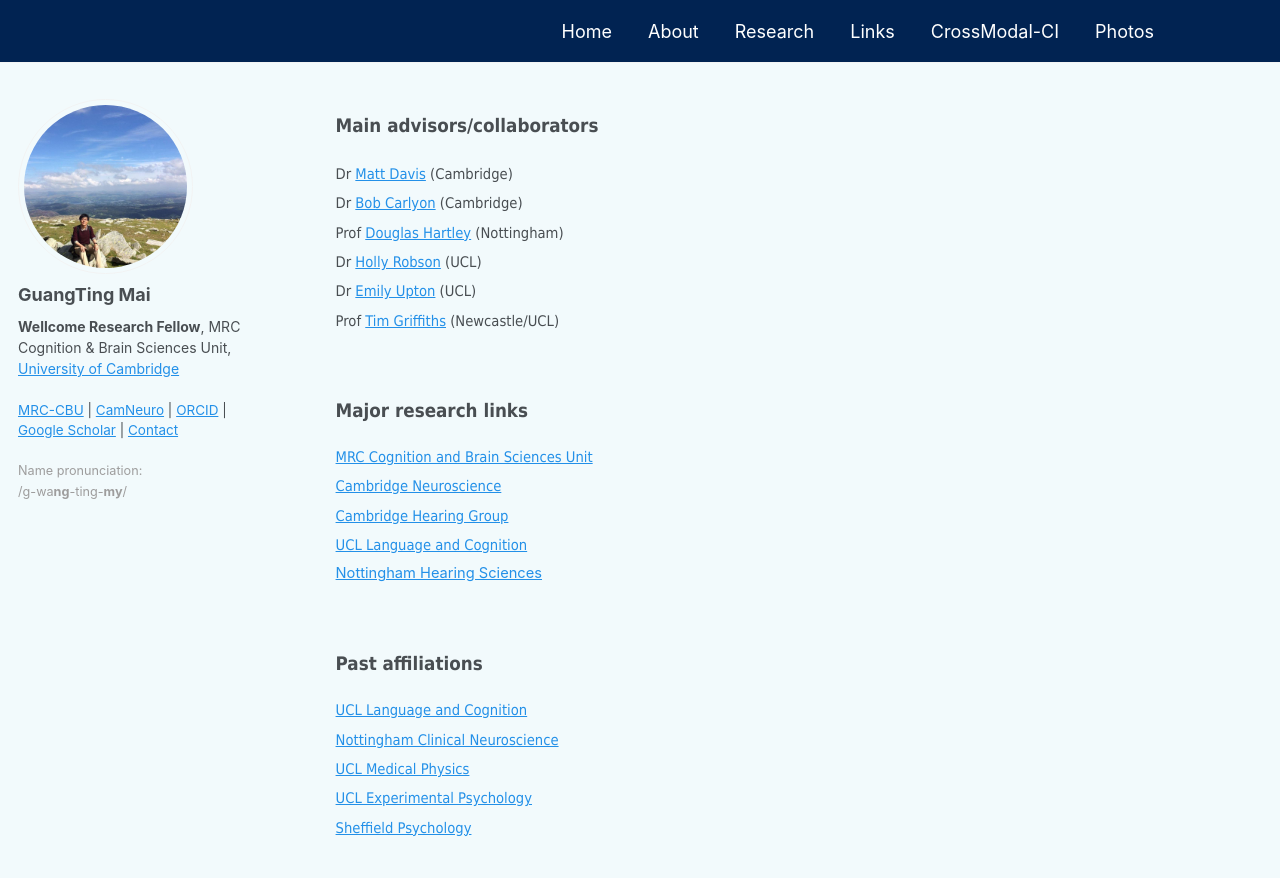
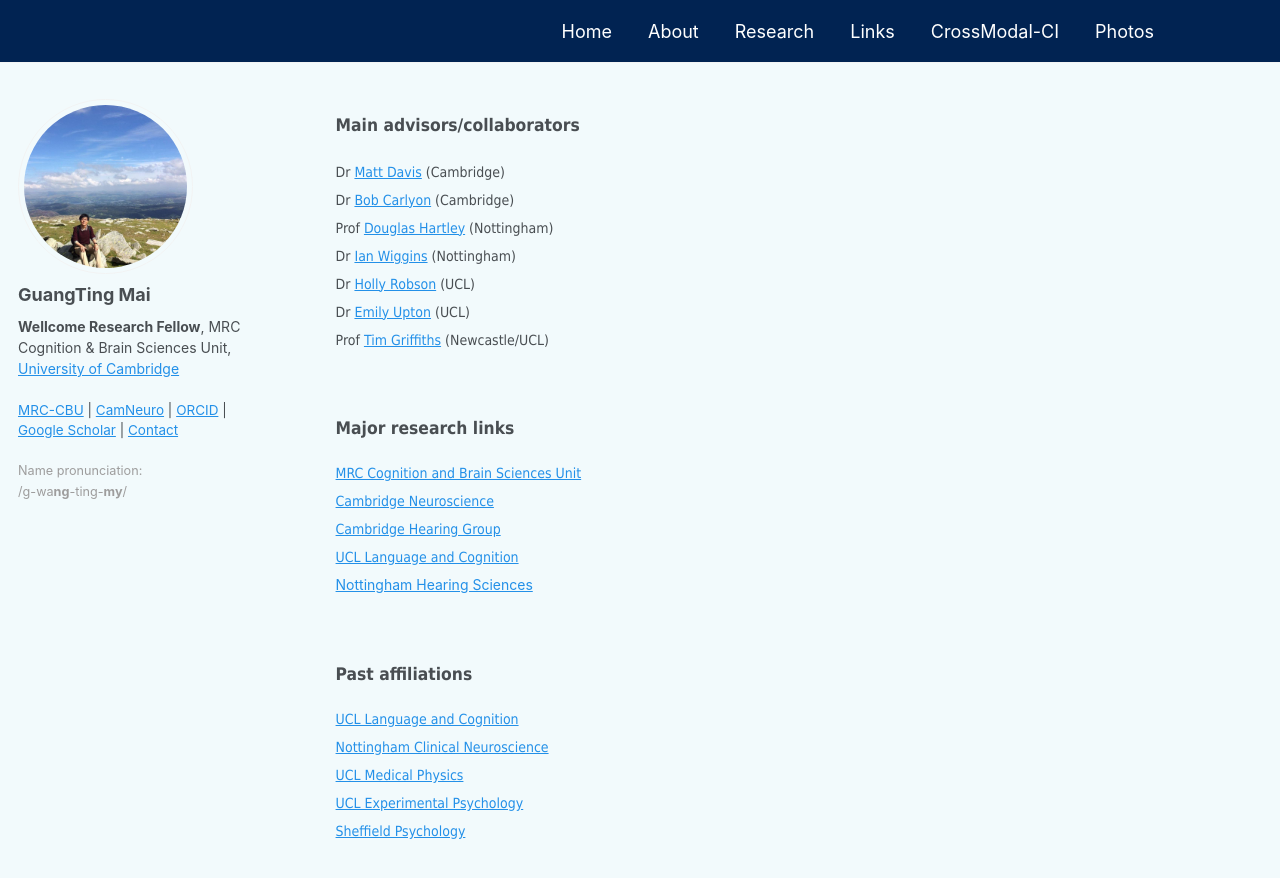
Before and after one commit to guangtingmai/guangtingmai.github.io, a Jekyll site: the page built from _pages/research-links.html, in a window 1280 px wide and 900 px high. Shown: the top 878 px of the window. Built offline with Jekyll 4.4.1, drawn with Linux system fonts in a browser that asks for light colours.

Commit message:
Update research-links.html

```diff
--- a/_pages/research-links.html
+++ b/_pages/research-links.html
@@ -4,32 +4,33 @@
 permalink: /research-links/
 author_profile: true
 ---
-<p><span style="font-size: 14pt;font-family: Tahoma;line-height: 1;display: block;margin-bottom: 0"><strong>Main advisors/collaborators</strong></span></p>
+<p><span style="font-size: 13pt;font-family: Tahoma;line-height: 1;display: block;margin-bottom: 0"><strong>Main advisors/collaborators</strong></span></p>
 <p>
-  <span style="font-size: 11pt;font-family: Tahoma;line-height: 2;display: block;">Dr <a href="https://www.mrc-cbu.cam.ac.uk/people/matt.davis/">Matt Davis</a> (Cambridge)</span>
-  <span style="font-size: 11pt;font-family: Tahoma;line-height: 2;display: block;">Dr <a href="https://www.mrc-cbu.cam.ac.uk/people/bob.carlyon/">Bob Carlyon</a> (Cambridge)</span>
-  <span style="font-size: 11pt;font-family: Tahoma;line-height: 2;display: block;">Prof <a href="https://www.nottingham.ac.uk/Medicine/people/douglas.hartley">Douglas Hartley</a> (Nottingham)</span>
-  <span style="font-size: 11pt;font-family: Tahoma;line-height: 2;display: block;">Dr <a href="https://profiles.ucl.ac.uk/82001-holly-robson">Holly Robson</a> (UCL)</span>
-  <span style="font-size: 11pt;font-family: Tahoma;line-height: 2;display: block;">Dr <a href="https://profiles.ucl.ac.uk/71137-emily-upton">Emily Upton</a> (UCL)</span>
-  <span style="font-size: 11pt;font-family: Tahoma;line-height: 2;display: block;">Prof <a href="https://www.ncl.ac.uk/medical-sciences/people/profile/timgriffiths.html">Tim Griffiths</a> (Newcastle/UCL)</span>
+  <span style="font-size: 10.5pt;font-family: Tahoma;line-height: 2;display: block;">Dr <a href="https://www.mrc-cbu.cam.ac.uk/people/matt.davis/">Matt Davis</a> (Cambridge)</span>
+  <span style="font-size: 10.5pt;font-family: Tahoma;line-height: 2;display: block;">Dr <a href="https://www.mrc-cbu.cam.ac.uk/people/bob.carlyon/">Bob Carlyon</a> (Cambridge)</span>
+  <span style="font-size: 10.5pt;font-family: Tahoma;line-height: 2;display: block;">Prof <a href="https://www.nottingham.ac.uk/Medicine/people/douglas.hartley">Douglas Hartley</a> (Nottingham)</span>
+  <span style="font-size: 10.5pt;font-family: Tahoma;line-height: 2;display: block;">Dr <a href="https://www.nottingham.ac.uk/medicine/people/ian.wiggins">Ian Wiggins</a> (Nottingham)</span>
+  <span style="font-size: 10.5pt;font-family: Tahoma;line-height: 2;display: block;">Dr <a href="https://profiles.ucl.ac.uk/82001-holly-robson">Holly Robson</a> (UCL)</span>
+  <span style="font-size: 10.5pt;font-family: Tahoma;line-height: 2;display: block;">Dr <a href="https://profiles.ucl.ac.uk/71137-emily-upton">Emily Upton</a> (UCL)</span>
+  <span style="font-size: 10.5pt;font-family: Tahoma;line-height: 2;display: block;">Prof <a href="https://www.ncl.ac.uk/medical-sciences/people/profile/timgriffiths.html">Tim Griffiths</a> (Newcastle/UCL)</span>
 </p>
 <br>
-<p><span style="font-size: 14pt;font-family: Tahoma;line-height: 0.8;display: block;margin-bottom: 0"><strong>Major research links</strong></span></p>
+<p><span style="font-size: 13pt;font-family: Tahoma;line-height: 0.8;display: block;margin-bottom: 0"><strong>Major research links</strong></span></p>
 <p>
-  <span style="font-size: 11pt;font-family: Tahoma;line-height: 2;display: block;"><a href="https://www.mrc-cbu.cam.ac.uk/">MRC Cognition and Brain Sciences Unit</a></span>
-  <span style="font-size: 11pt;font-family: Tahoma;line-height: 2;display: block;"><a href="https://neuroscience.cam.ac.uk/">Cambridge Neuroscience</a></span>
-  <span style="font-size: 11pt;font-family: Tahoma;line-height: 2;display: block;"><a href="https://www.hearing-research.group.cam.ac.uk/">Cambridge Hearing Group</a></span>
-  <span style="font-size: 11pt;font-family: Tahoma;line-height: 2;display: block;"><a href="https://www.ucl.ac.uk/brain-sciences/pals/research/language-and-cognition">UCL Language and Cognition</a></span>
-  <span style="font-size: 11pt;line-height: 2;display: block;"><a href="https://nottinghambrc.nihr.ac.uk/research/hearing/">Nottingham Hearing Sciences</a></span>
+  <span style="font-size: 10.5pt;font-family: Tahoma;line-height: 2;display: block;"><a href="https://www.mrc-cbu.cam.ac.uk/">MRC Cognition and Brain Sciences Unit</a></span>
+  <span style="font-size: 10.5pt;font-family: Tahoma;line-height: 2;display: block;"><a href="https://neuroscience.cam.ac.uk/">Cambridge Neuroscience</a></span>
+  <span style="font-size: 10.5pt;font-family: Tahoma;line-height: 2;display: block;"><a href="https://www.hearing-research.group.cam.ac.uk/">Cambridge Hearing Group</a></span>
+  <span style="font-size: 10.5pt;font-family: Tahoma;line-height: 2;display: block;"><a href="https://www.ucl.ac.uk/brain-sciences/pals/research/language-and-cognition">UCL Language and Cognition</a></span>
+  <span style="font-size: 10.5pt;line-height: 2;display: block;"><a href="https://nottinghambrc.nihr.ac.uk/research/hearing/">Nottingham Hearing Sciences</a></span>
 </p>
 <br>
-<p><span style="font-size: 14pt;font-family: Tahoma;line-height: 0.8;display: block;margin-bottom: 0"><strong>Past affiliations</strong></span></p>
+<p><span style="font-size: 13pt;font-family: Tahoma;line-height: 0.8;display: block;margin-bottom: 0"><strong>Past affiliations</strong></span></p>
 <p>
-  <span style="font-size: 11pt;font-family: Tahoma;line-height: 2;display: block;"><a href="https://www.ucl.ac.uk/brain-sciences/pals/research/language-and-cognition">UCL Language and Cognition</a></span>
-  <span style="font-size: 11pt;font-family: Tahoma;line-height: 2;display: block;"><a href="https://www.nottingham.ac.uk/medicine/about/units-and-platforms/mental-health-and-clinical-neuroscience/">Nottingham Clinical Neuroscience</a></span>
-  <span style="font-size: 11pt;font-family: Tahoma;line-height: 2;display: block;"><a href="https://www.ucl.ac.uk/engineering/medical-physics-biomedical-engineering">UCL Medical Physics</a></span>
-  <span style="font-size: 11pt;font-family: Tahoma;line-height: 2;display: block;"><a href="https://www.ucl.ac.uk/brain-sciences/pals/research/experimental-psychology">UCL Experimental Psychology</a></span>
-  <span style="font-size: 11pt;font-family: Tahoma;line-height: 2;display: block;"><a href="https://sheffield.ac.uk/psychology">Sheffield Psychology</a></span>
+  <span style="font-size: 10.5pt;font-family: Tahoma;line-height: 2;display: block;"><a href="https://www.ucl.ac.uk/brain-sciences/pals/research/language-and-cognition">UCL Language and Cognition</a></span>
+  <span style="font-size: 10.5pt;font-family: Tahoma;line-height: 2;display: block;"><a href="https://www.nottingham.ac.uk/medicine/about/units-and-platforms/mental-health-and-clinical-neuroscience/">Nottingham Clinical Neuroscience</a></span>
+  <span style="font-size: 10.5pt;font-family: Tahoma;line-height: 2;display: block;"><a href="https://www.ucl.ac.uk/engineering/medical-physics-biomedical-engineering">UCL Medical Physics</a></span>
+  <span style="font-size: 10.5pt;font-family: Tahoma;line-height: 2;display: block;"><a href="https://www.ucl.ac.uk/brain-sciences/pals/research/experimental-psychology">UCL Experimental Psychology</a></span>
+  <span style="font-size: 10.5pt;font-family: Tahoma;line-height: 2;display: block;"><a href="https://sheffield.ac.uk/psychology">Sheffield Psychology</a></span>
 </p>
 <br>
-<p><span style="font-size: 11pt;font-family: Tahoma;line-height: 2;display: block;"><a href="https://guangtingmai.github.io/research-content/"><< Previous (Research)</a></span></p>
+<p><span style="font-size: 10.5pt;font-family: Tahoma;line-height: 2;display: block;"><a href="https://guangtingmai.github.io/research-content/"><< Previous (Research)</a></span></p>
```
